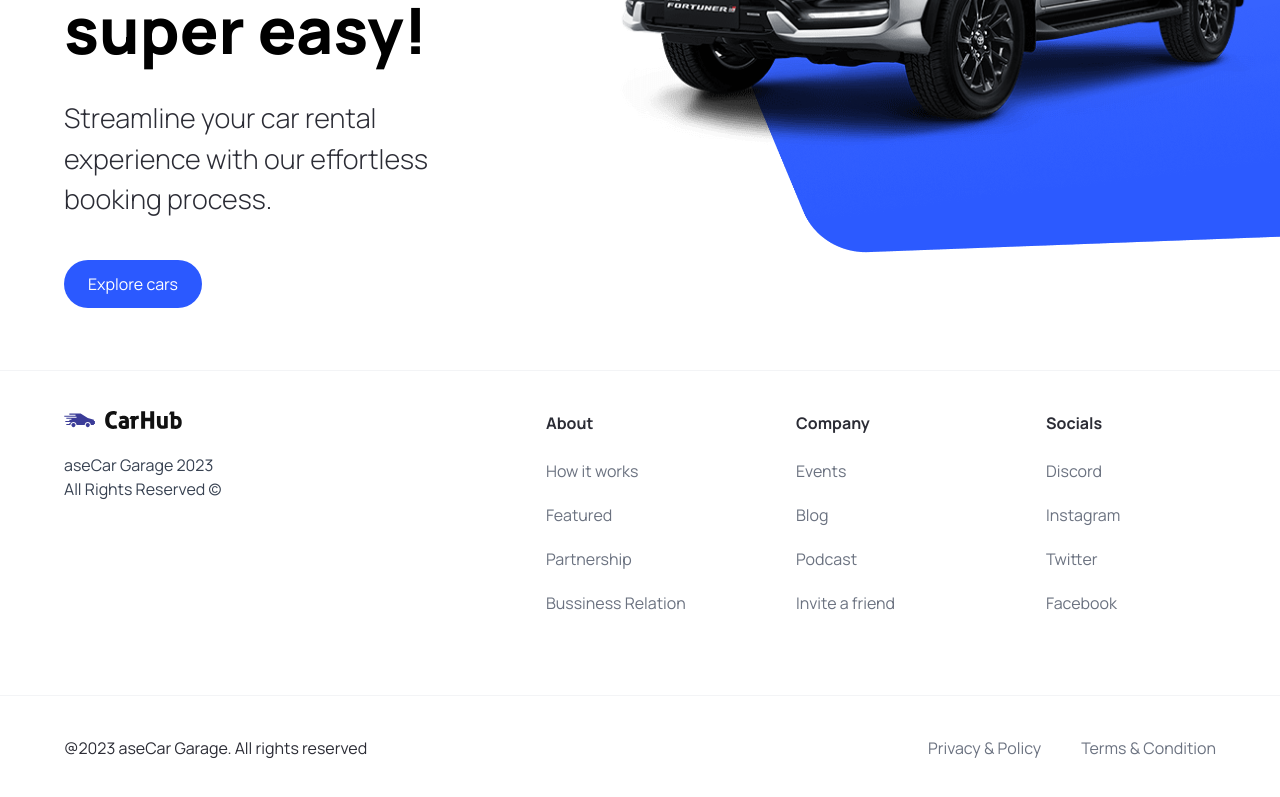
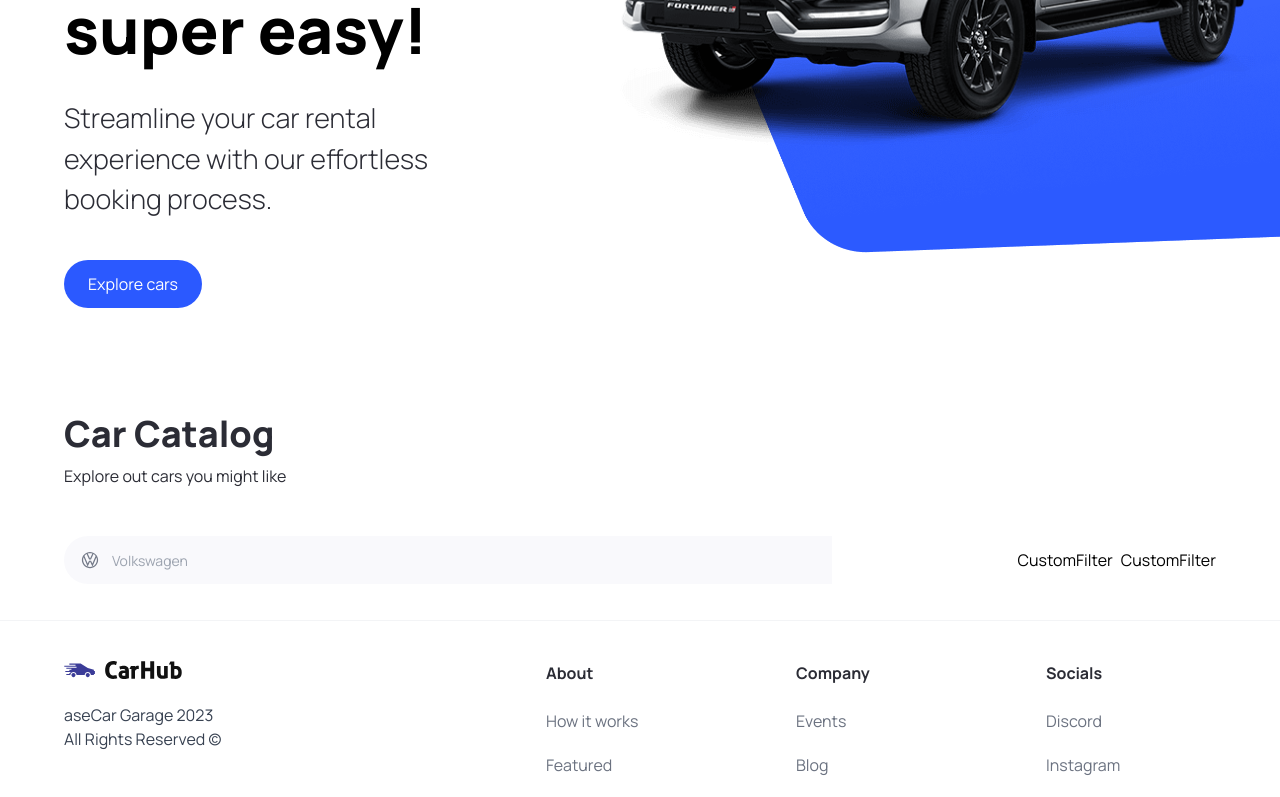
Before and after one commit to Ase020/cars-by-ninja, a Next.js app: page / in a window 1280 px wide. Shown: the part 450-1247 px from the top of the page. Built offline with nearby package versions, Linux system fonts and the light colour scheme.

Commit message:
search car component build

```diff
--- a/app/page.tsx
+++ b/app/page.tsx
@@ -1,11 +1,26 @@
 import Image from "next/image";
 
-import { Hero } from "@/components";
+import { CustomFilter, Hero, SearchBar } from "@/components";
 
 export default function Home() {
   return (
     <main className="overflow-hidden">
       <Hero />
+      <div className="mt-12 padding-x padding-y max-width" id="discover">
+        <div className="home__text-container">
+          <h1 className="text-4xl font-extrabold">Car Catalog</h1>
+          <p>Explore out cars you might like</p>
+        </div>
+
+        <div className="home__filters">
+          <SearchBar />
+
+          <div className="home__filter-container">
+            <CustomFilter title="fuel" />
+            <CustomFilter title="year" />
+          </div>
+        </div>
+      </div>
     </main>
   );
 }
--- /dev/null
+++ b/components/CustomFilter.tsx
@@ -0,0 +1,7 @@
+import { CustomFilterProps } from "@/types";
+
+const CustomFilter = ({ title }: CustomFilterProps) => {
+  return <div>CustomFilter</div>;
+};
+
+export default CustomFilter;
--- /dev/null
+++ b/components/SearchBar.tsx
@@ -0,0 +1,27 @@
+"use client";
+
+import React, { FormEventHandler, useState } from "react";
+import { SearchManufacturer } from "./";
+
+type Props = {};
+
+const SearchBar = (props: Props) => {
+  const [manufacturer, setManufacturer] = useState("");
+
+  const handleSearch = (e: React.FormEvent<HTMLFormElement>) => {
+    e.preventDefault();
+  };
+
+  return (
+    <form className="searchbar" onSubmit={handleSearch}>
+      <div className="searchbar__item">
+        <SearchManufacturer
+          manufacturer={manufacturer}
+          setManufacturer={setManufacturer}
+        />
+      </div>
+    </form>
+  );
+};
+
+export default SearchBar;
--- /dev/null
+++ b/components/SearchManufacturer.tsx
@@ -0,0 +1,110 @@
+"use client";
+
+import { useState, Fragment } from "react";
+import Image from "next/image";
+import { Combobox, Transition } from "@headlessui/react";
+
+import { SearchManufacturerProps } from "@/types";
+import { manufacturers } from "@/constants";
+
+const SearchManufacturer = ({
+  manufacturer,
+  setManufacturer,
+}: SearchManufacturerProps) => {
+  const [query, setQuery] = useState("");
+
+  const filteredManufacturers =
+    query === ""
+      ? manufacturers
+      : manufacturers.filter((item) => {
+          return item
+            .toLowerCase()
+            .replace(/\s+/g, "")
+            .includes(query.toLowerCase().replace(/\s+/g, ""));
+        });
+
+  return (
+    <div className="search-manufacturer">
+      <Combobox value={manufacturer} onChange={setManufacturer}>
+        <div className="w-full relative">
+          <Combobox.Button className="absolute top-[14px]">
+            <Image
+              src="/car-logo.svg"
+              alt="car-logo"
+              className="ml-4"
+              width={20}
+              height={20}
+            />
+          </Combobox.Button>
+
+          <Combobox.Input
+            className="search-manufacturer__input"
+            placeholder="Volkswagen"
+            displayValue={(item: string) => item}
+            onChange={(e) => setQuery(e.target.value)}
+          />
+
+          <Transition
+            as={Fragment}
+            leave="transition ease-in duration-100"
+            leaveFrom="opacity-100"
+            leaveTo="opacity-0"
+            afterLeave={() => setQuery("")}
+          >
+            <Combobox.Options
+            //   className="absolute mt-1 max-h-60 w-full overflow-auto rounded-md bg-white py-1 text-base shadow-lg ring-1 ring-black ring-opacity-5 focus:outline-none sm:text-sm"
+            //   static
+            >
+              {
+                //   filteredManufacturers.length === 0 && query !== "" ? (
+                //     <Combobox.Option
+                //       value={query}
+                //       className="search-manufacturer__option"
+                //     >
+                //       Search "{query}"
+                //     </Combobox.Option>
+                //   ) : (
+                filteredManufacturers.map((item) => (
+                  <Combobox.Option
+                    key={item}
+                    value={item}
+                    className={({ active }) =>
+                      `relative search-manufacturer__option ${
+                        active ? "bg-primary-blue text-white" : "text-gray-900"
+                      }`
+                    }
+                  >
+                    {({ selected, active }) => (
+                      <>
+                        <span
+                          className={`block truncate ${
+                            selected ? "font-medium" : "font-normal"
+                          }`}
+                        >
+                          {item}
+                        </span>
+
+                        {selected ? (
+                          <span
+                            className={`absolute inset-y-0 left-0 flex items-center pl-3 ${
+                              active
+                                ? "text-white"
+                                : "text-pribg-primary-purple"
+                            }`}
+                          ></span>
+                        ) : null}
+                      </>
+                    )}
+                  </Combobox.Option>
+                ))
+                //   )
+              }
+            </Combobox.Options>
+          </Transition>
+        </div>
+      </Combobox>
+    </div>
+  );
+};
+
+export default SearchManufacturer;
--- a/components/index.ts
+++ b/components/index.ts
@@ -2,5 +2,16 @@
 import CustomButton from "./CustomButton";
 import Navbar from "./Navbar";
 import Footer from "./Footer";
+import CustomFilter from "./CustomFilter";
+import SearchBar from "./SearchBar";
+import SearchManufacturer from "./SearchManufacturer";
 
-export { Hero, CustomButton, Navbar, Footer };
+export {
+  Hero,
+  CustomButton,
+  Navbar,
+  Footer,
+  CustomFilter,
+  SearchBar,
+  SearchManufacturer,
+};
--- a/package.json
+++ b/package.json
@@ -9,6 +9,7 @@
     "lint": "next lint"
   },
   "dependencies": {
+    "@headlessui/react": "^1.7.15",
     "@types/node": "20.3.0",
     "@types/react": "18.2.11",
     "@types/react-dom": "18.2.4",
```
Also changed, not shown: types/index.ts (+9 -0 lines), 1 other file (tests, documents, lock files or other folders).
